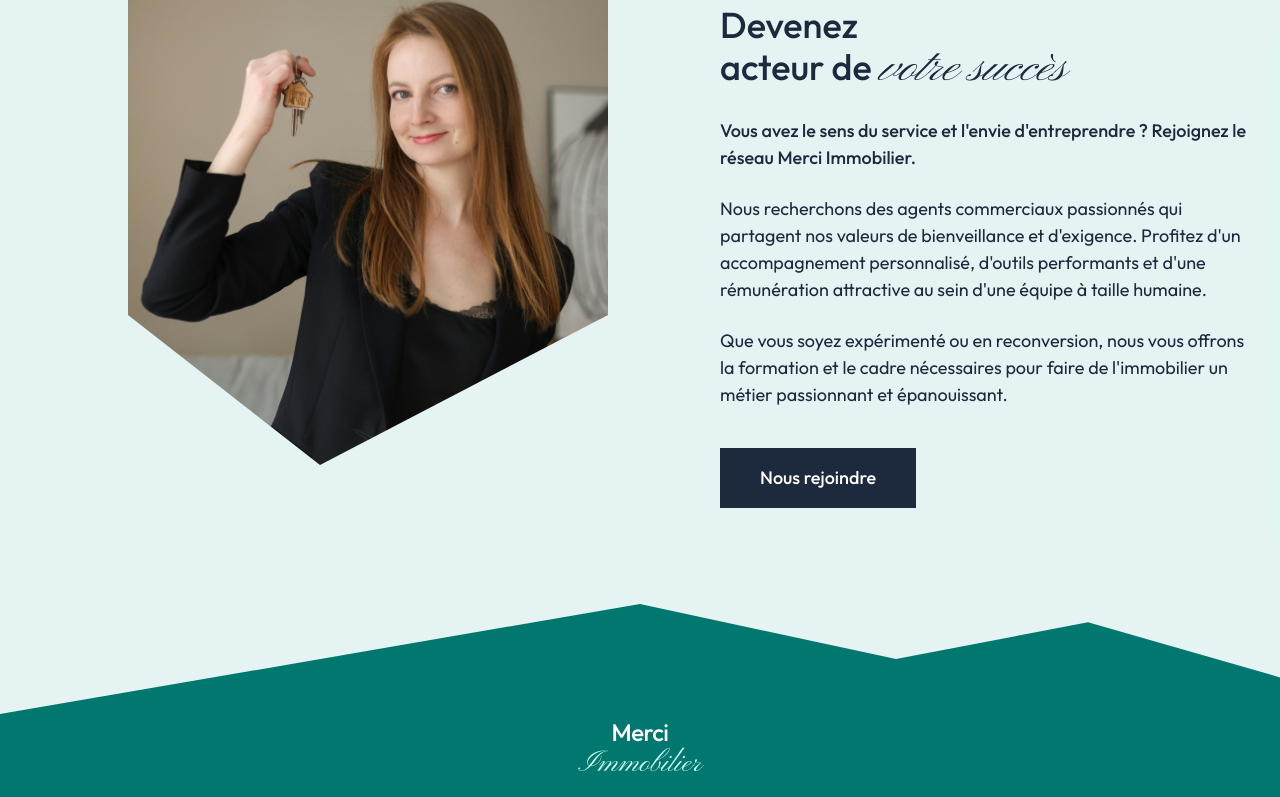
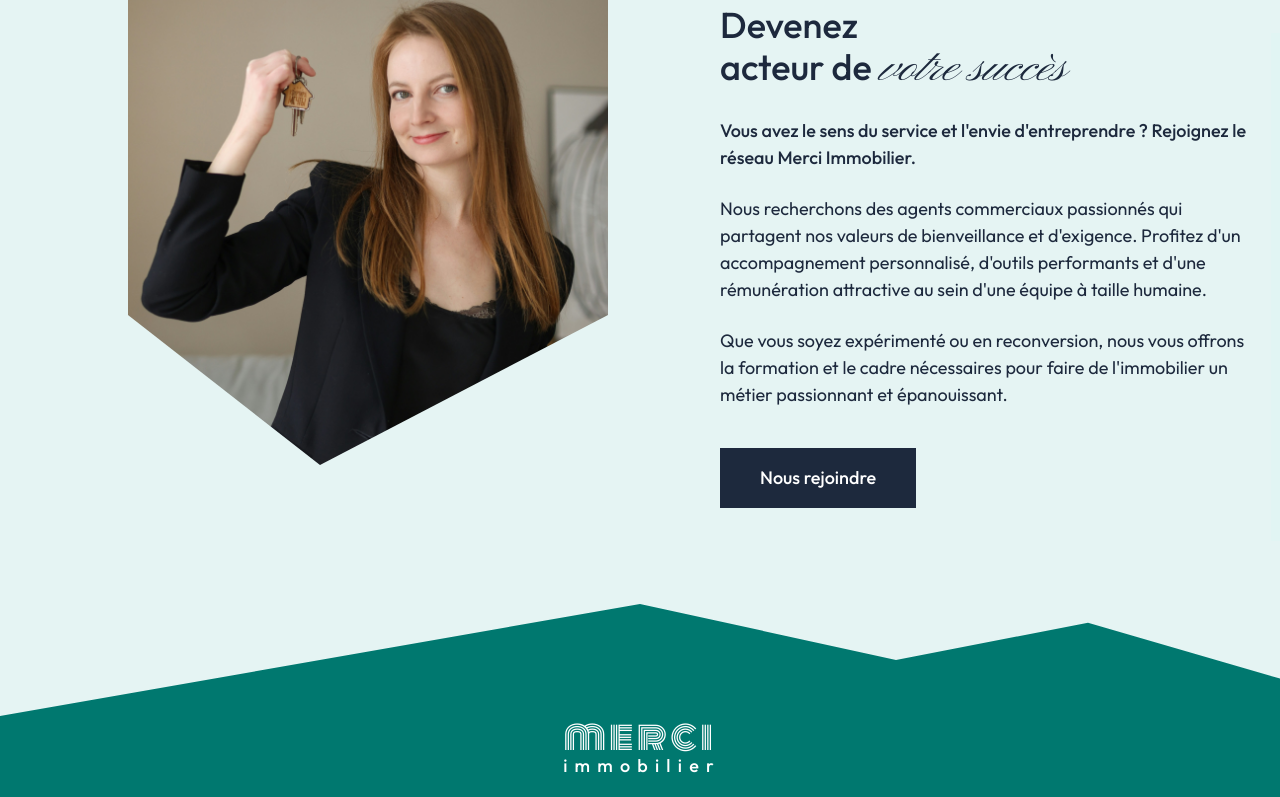
Before and after one commit to jazetjaz01/merci-immobilier, a Next.js app: page / in a window 1280 px wide. Shown: the part 2000-2797 px from the top of the page. Built offline with nearby package versions, Linux system fonts and the light colour scheme.

Commit message:
first commit

```diff
--- a/components/footer.tsx
+++ b/components/footer.tsx
@@ -8,6 +8,9 @@ import {
 } from "lucide-react";
 import Link from "next/link";
 import { Separator } from "@/components/ui/separator";
+
+// On importe ton composant Logo (ajuste le chemin si nécessaire)
+// import { Logo } from "./logo";
 
 const footerLinks = [
   { title: "Nos Biens", href: "#" },
@@ -27,17 +30,16 @@ const Footer = () => {
           clipPath: "polygon(0% 30%, 50% 0%, 70% 15%, 85% 5%, 100% 20%, 100% 100%, 0% 100%)",
         }}
       >
-        {/* pt réduit de 28/36 à 14/20 pour remonter le contenu vers les sommets */}
         <div className="mx-auto max-w-7xl pt-14 md:pt-20">
           <div className="flex flex-col items-center justify-start py-8 px-6">
 
-            {/* Logo Stylisé - Marge basse réduite (mb-6) */}
-            <div className="flex flex-col items-center leading-none mb-6">
-              <span className="text-2xl font-medium text-white tracking-tight">
-                Merci
+            {/* --- Intégration du Logo avec adaptation des couleurs pour fond sombre --- */}
+            <div className="flex flex-col items-center leading-none mb-8">
+              <span className="font-monoton text-2xl md:text-4xl tracking-widest text-white">
+                merci
               </span>
-              <span className="font-pinyon text-3xl text-teal-100 mt-[-2px]">
-                Immobilier
+              <span className="hidden md:block text-sm md:text-lg font-medium -mt-1 tracking-[0.4em] text-white ml-1">
+                immobilier
               </span>
             </div>
 
--- a/components/logo.tsx
+++ b/components/logo.tsx
@@ -2,13 +2,13 @@
 
 export const Logo = () => (
   <div className="flex flex-col items-center leading-none">
-    {/* "merci" toujours visible, taille adaptée pour mobile/desktop */}
+    {/* "merci" toujours en Monoton avec un grand espacement */}
     <span className="font-monoton text-2xl md:text-4xl tracking-widest text-teal-600">
       merci
     </span>
 
-    {/* "immobilier" : Masqué sur mobile (hidden), affiché à partir de md (md:block) */}
-    <span className="hidden md:block text-2xl md:text-3xl font-medium -mt-1.5 -tracking-tight -ml-0.5 text-slate-700">
+    {/* "immobilier" avec un espacement de lettres élargi (tracking-widest) */}
+    <span className="hidden md:block text-sm md:text-base font-medium -mt-1 tracking-[0.5em] ">
       immobilier
     </span>
   </div>
```
